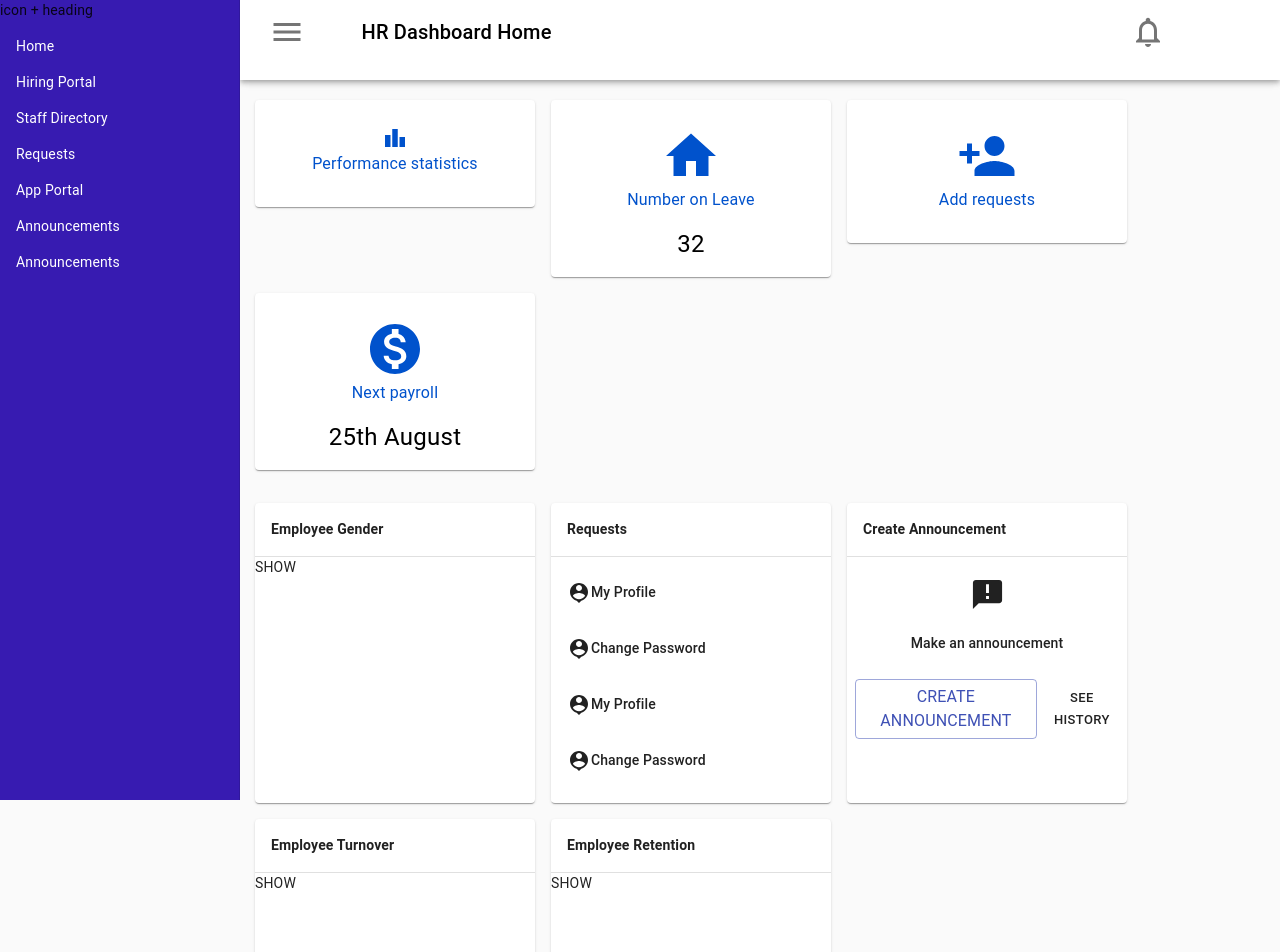
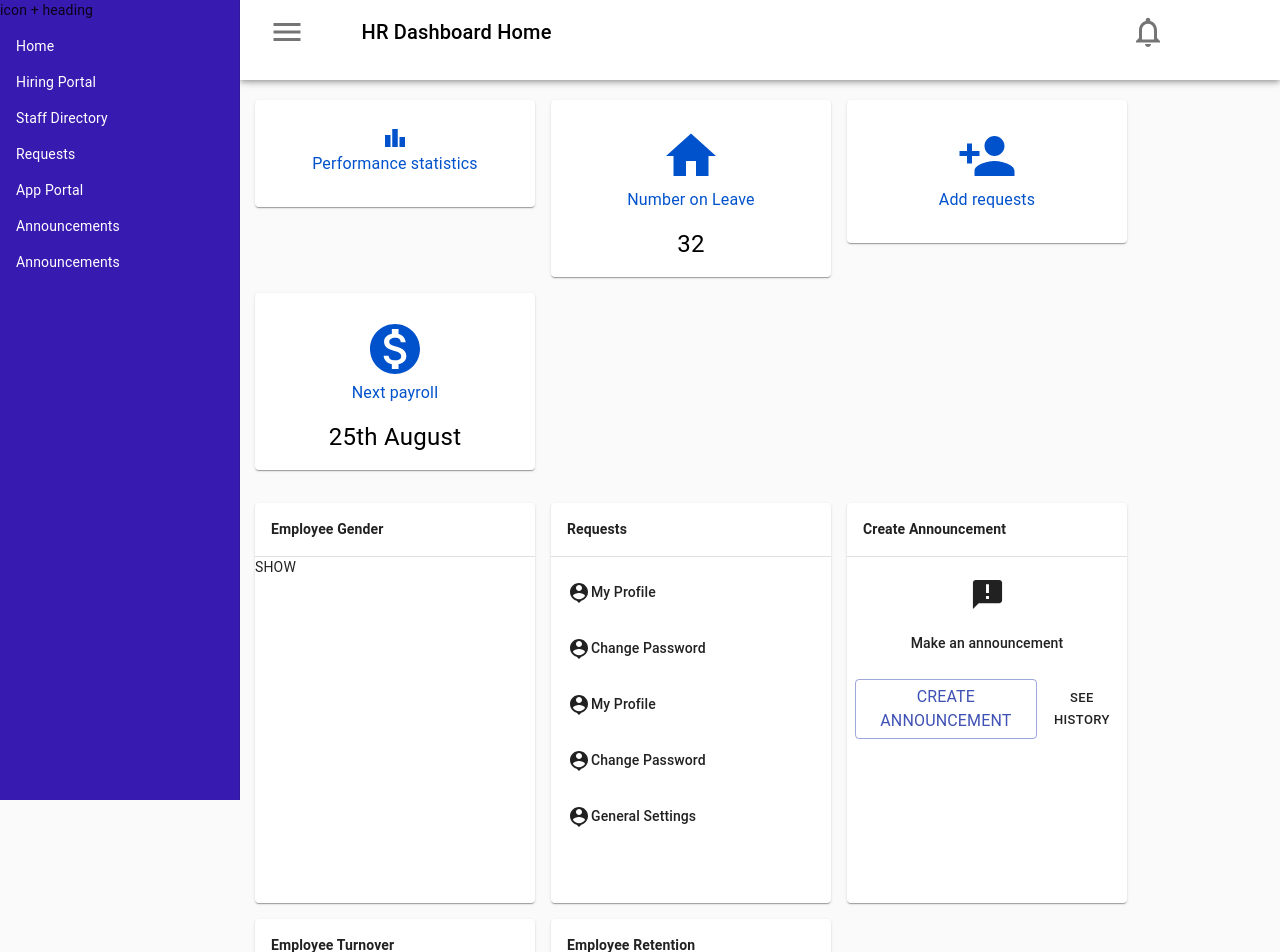
Before and after one commit to aaminamariam/P05, a React (Create React App) app in the folder P05-HR Management System/Prototype/src/: page /employeedash in a window 1280 px wide. Shown: the top 952 px of the page. Built offline with nearby package versions, Linux system fonts and the light colour scheme; the HTML template or start-up script is replaced by a standard one.

Commit message:
Changes teh heights of the cards

```diff
--- a/P05-HR Management System/Prototype/src/components/EnhancedCard.tsx
+++ b/P05-HR Management System/Prototype/src/components/EnhancedCard.tsx
@@ -8,7 +8,9 @@ import { Typography } from "@material-ui/core";
 
 const useStyles = makeStyles({
   root: {
-    minHeight: 300,
+    height: 400,
+    // maxHeight:
+
     // paddingHorizontal: 0,
     width: "280px",
   },
--- a/P05-HR Management System/Prototype/src/components/RequestList.tsx
+++ b/P05-HR Management System/Prototype/src/components/RequestList.tsx
@@ -60,7 +60,7 @@ const RequestList = (props: IRequestListProps) => {
         // bgcolor: "red",
         position: "relative",
         overflow: "auto",
-        maxHeight: 245,
+        maxHeight: 300,
         "& ul": { padding: 0 },
       }}
     >
--- a/P05-HR Management System/Prototype/src/components/ToDo/ToDo.tsx
+++ b/P05-HR Management System/Prototype/src/components/ToDo/ToDo.tsx
@@ -131,8 +131,10 @@ export default function ToDo() {
               bgcolor: "background.paper",
               position: "relative",
               overflow: "auto",
-              maxHeight: 245,
-              paddingTop: "0px",
+              maxHeight: "100%",
+              paddingTop: "5px",
+              // marginTop: "5px",
+              marginBottom: "5px",
             }}
           >
             {/* list still ebign rendered */}
--- a/P05-HR Management System/Prototype/src/components/requestListItems.tsx
+++ b/P05-HR Management System/Prototype/src/components/requestListItems.tsx
@@ -27,6 +27,11 @@ const requestListItems = [
     description: "Customize your T4, T4A, and Filling Data Attributes",
     link: "link",
   },
+  {
+    title: "General Settings",
+    description: "Customize your T4, T4A, and Filling Data Attributes",
+    link: "link",
+  },
 ];
 
 export default requestListItems;
```
